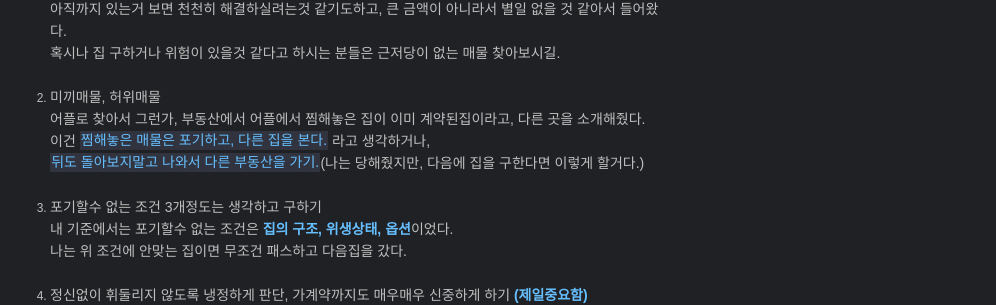
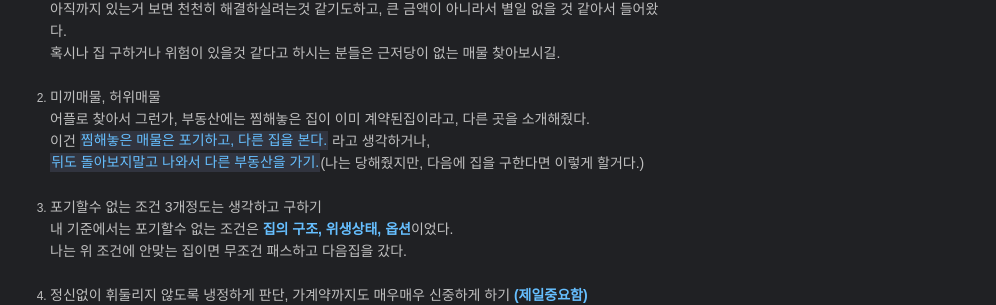
Before and after one commit to pozuhtuhv/pozuhtuhv.github.io, a Jekyll site: the page built from _posts/2025-05-31-etc-immovables.md, in a window 1280 px wide. Shown: the part 1094-1399 px from the top of the page, without its empty margins (284-1280 px from the left). Built offline with Jekyll 4.4.1, drawn with Linux system fonts in a browser that asks for light colours; some web fonts are replaced.

Commit message:
(edit) content

```diff
--- a/_posts/2025-05-31-etc-immovables.md
+++ b/_posts/2025-05-31-etc-immovables.md
@@ -55,7 +55,7 @@ tags: [etc, 부동산, 독립]
 <br>
 
 2. 미끼매물, 허위매물<br>
-어플로 찾아서 그런가, 부동산에서 어플에서 찜해놓은 집이 이미 계약된집이라고, 다른 곳을 소개해줬다.<br>
+어플로 찾아서 그런가, 부동산에는 찜해놓은 집이 이미 계약된집이라고, 다른 곳을 소개해줬다.<br>
 이건 `찜해놓은 매물은 포기하고, 다른 집을 본다.` 라고 생각하거나,<br>
 `뒤도 돌아보지말고 나와서 다른 부동산을 가기.`(나는 당해줬지만, 다음에 집을 구한다면 이렇게 할거다.)<br>
 <br>
```
